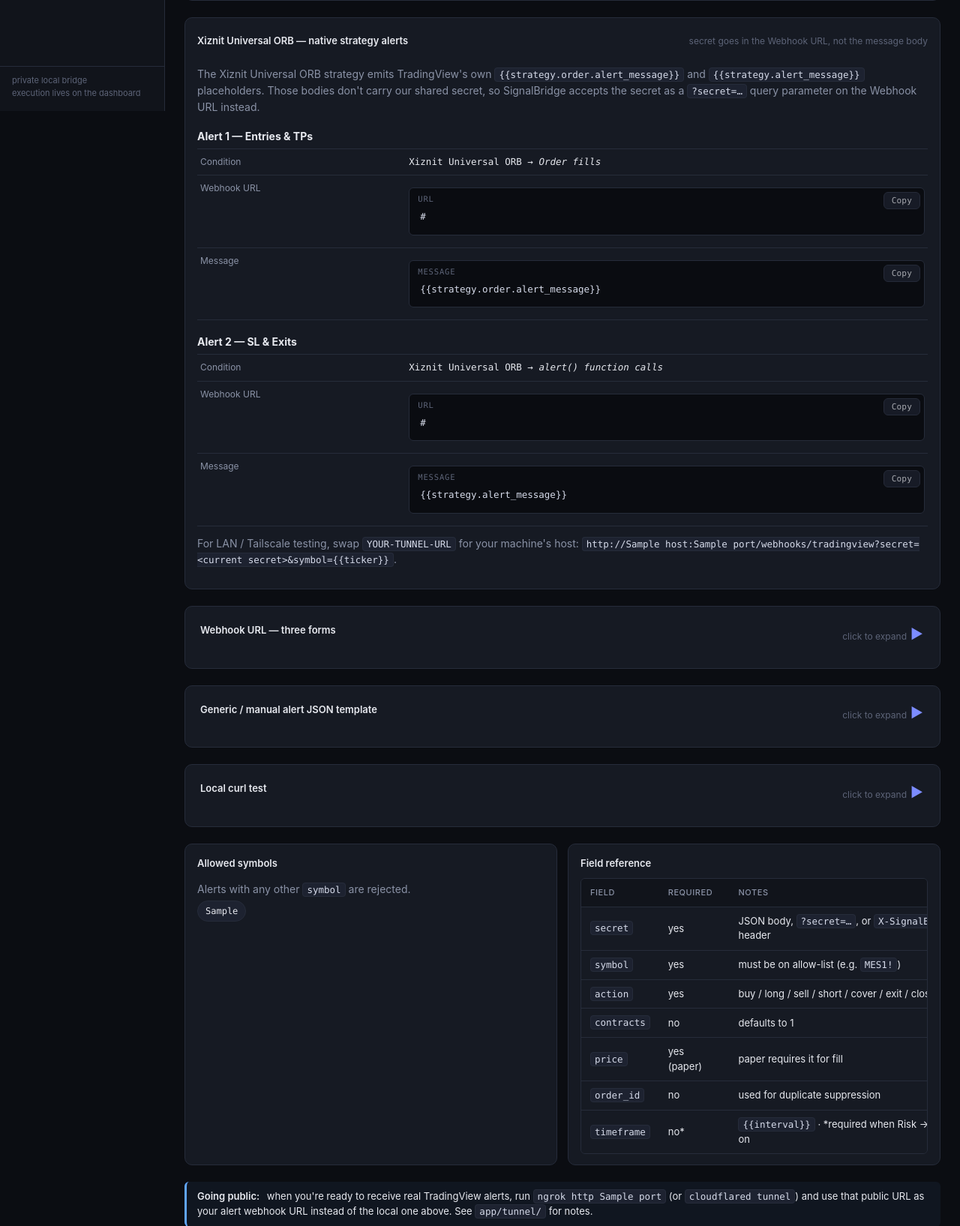
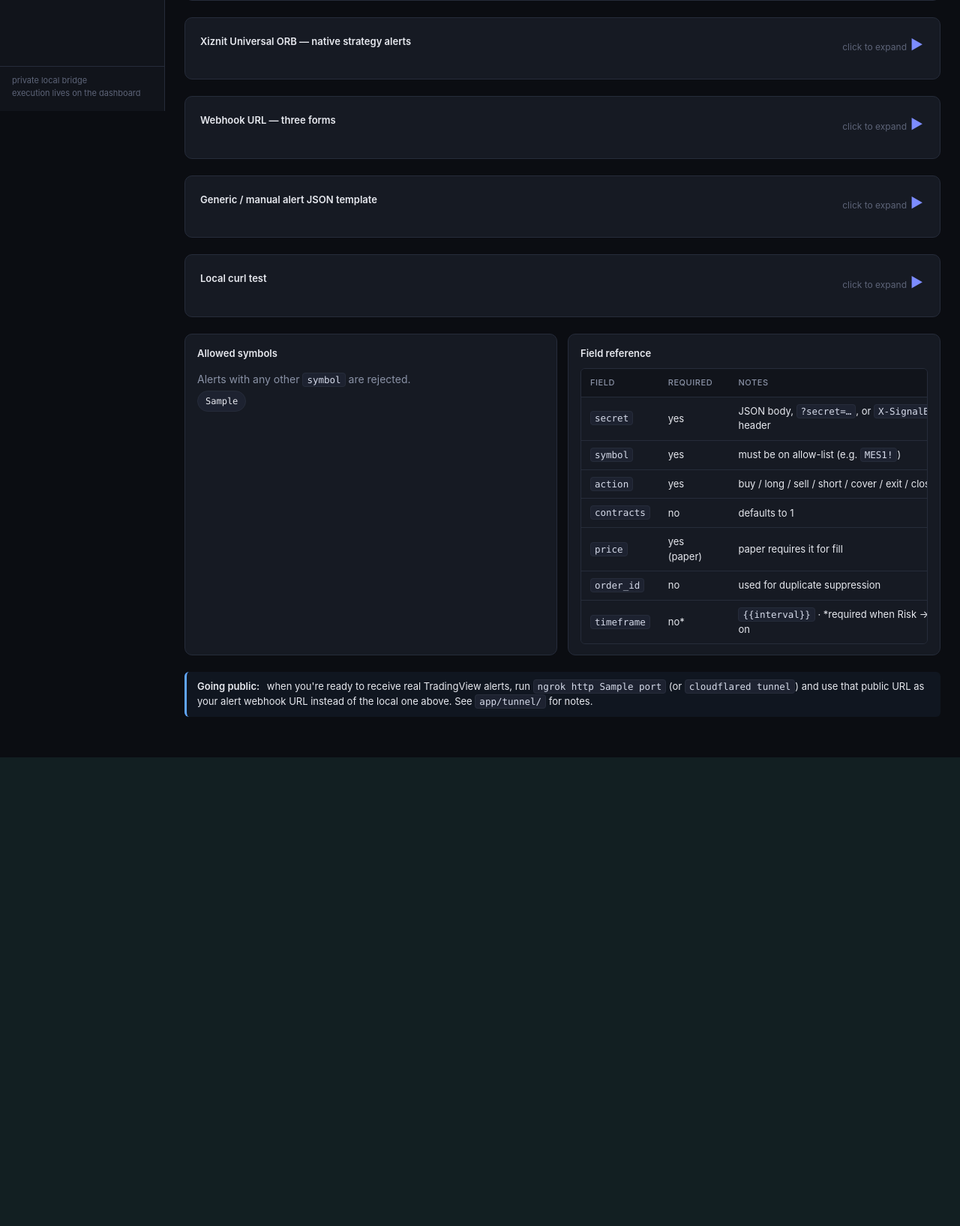
Before and after one commit to rdele75/signal_bridge, a Python web app: template app/templates/tradingview.html in a window 1280 px wide. Shown: the part 652-2287 px from the top of the page at 75% size. After the commit the page ends 1662 px from the top, so only its background shows below. Run offline with Jinja, Linux system fonts and the light colour scheme; the template is opened without the code that fills it: most values are stand-ins (such as "Sample title", 1, 10 or a date in 2020).

Commit message:
fix(tradingview): collapse Xiznit ORB section by default
Per operator request: this card stays valuable but the operator
doesn't need it expanded on every visit. Wrapped the contents in the
existing <details class="collapsible"> pattern (collapsed by default)
matching the Webhook URL / JSON template / curl-test collapsibles
already in use on the page.

Co-Authored-By: Claude Opus 4.7 <noreply@anthropic.com>

```diff
--- a/app/templates/tradingview.html
+++ b/app/templates/tradingview.html
@@ -87,10 +87,12 @@
 </section>
 
 <section class="card section">
-  <div class="section-head">
+  <details class="collapsible">
+    <summary class="section-head collapsible-toggle">
       <h3>Xiznit Universal ORB — native strategy alerts</h3>
-    <span class="hint">secret goes in the Webhook URL, not the message body</span>
-  </div>
+      <span class="hint">click to expand</span>
+    </summary>
+    <div class="collapsible-body">
       <p class="muted mb-4">
         The Xiznit Universal ORB strategy emits TradingView's own
         <code>{{ '{{strategy.order.alert_message}}' }}</code> and
@@ -144,6 +146,8 @@
         machine's host:
         <code class="mono">http://{{ host }}:{{ port }}/webhooks/tradingview?secret=&lt;current secret&gt;&amp;symbol={{ '{{ticker}}' }}</code>.
       </p>
+    </div>
+  </details>
 </section>
 
 <section class="card section">
```
Lines whose indentation alone changed are shown as unchanged.
